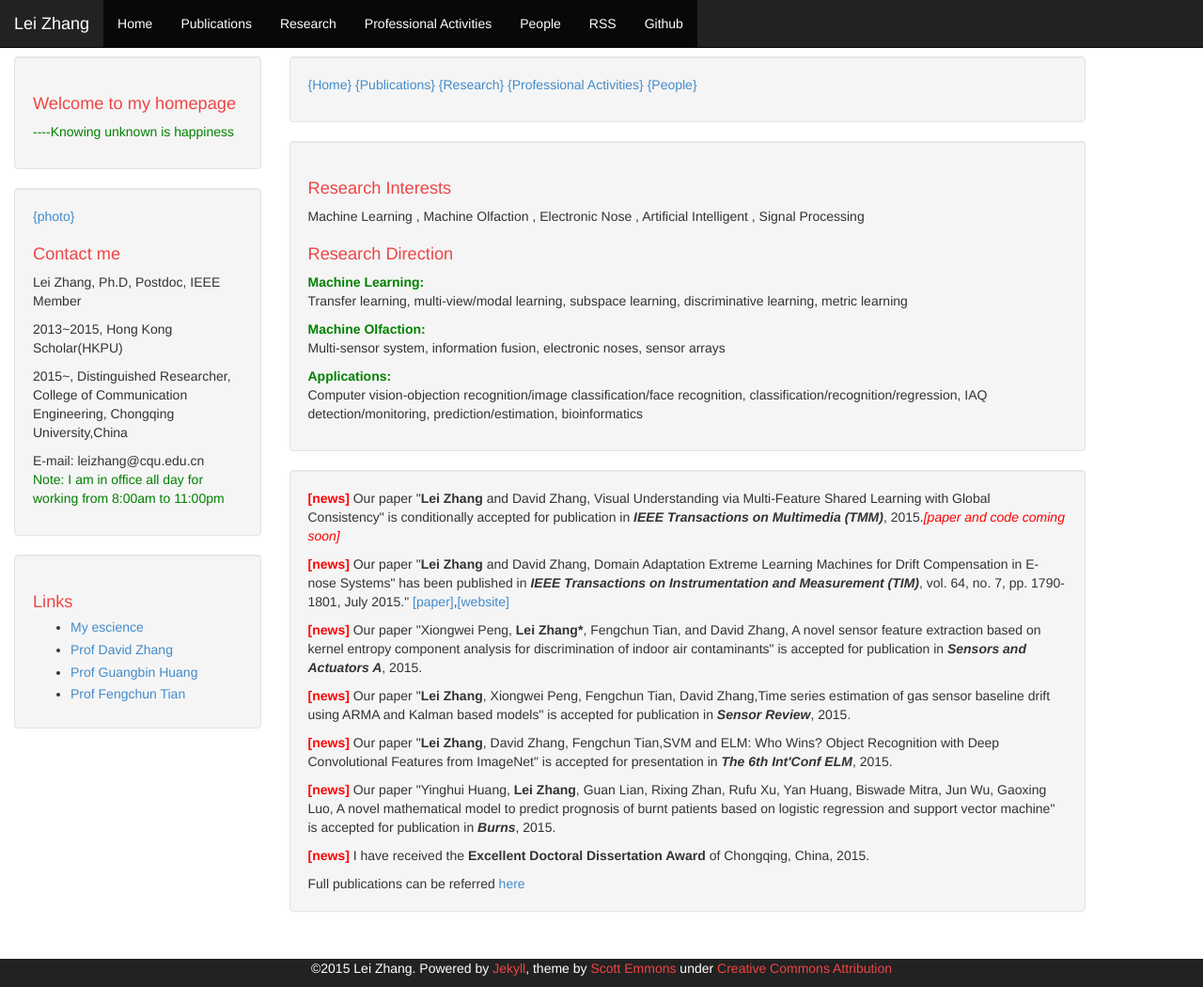
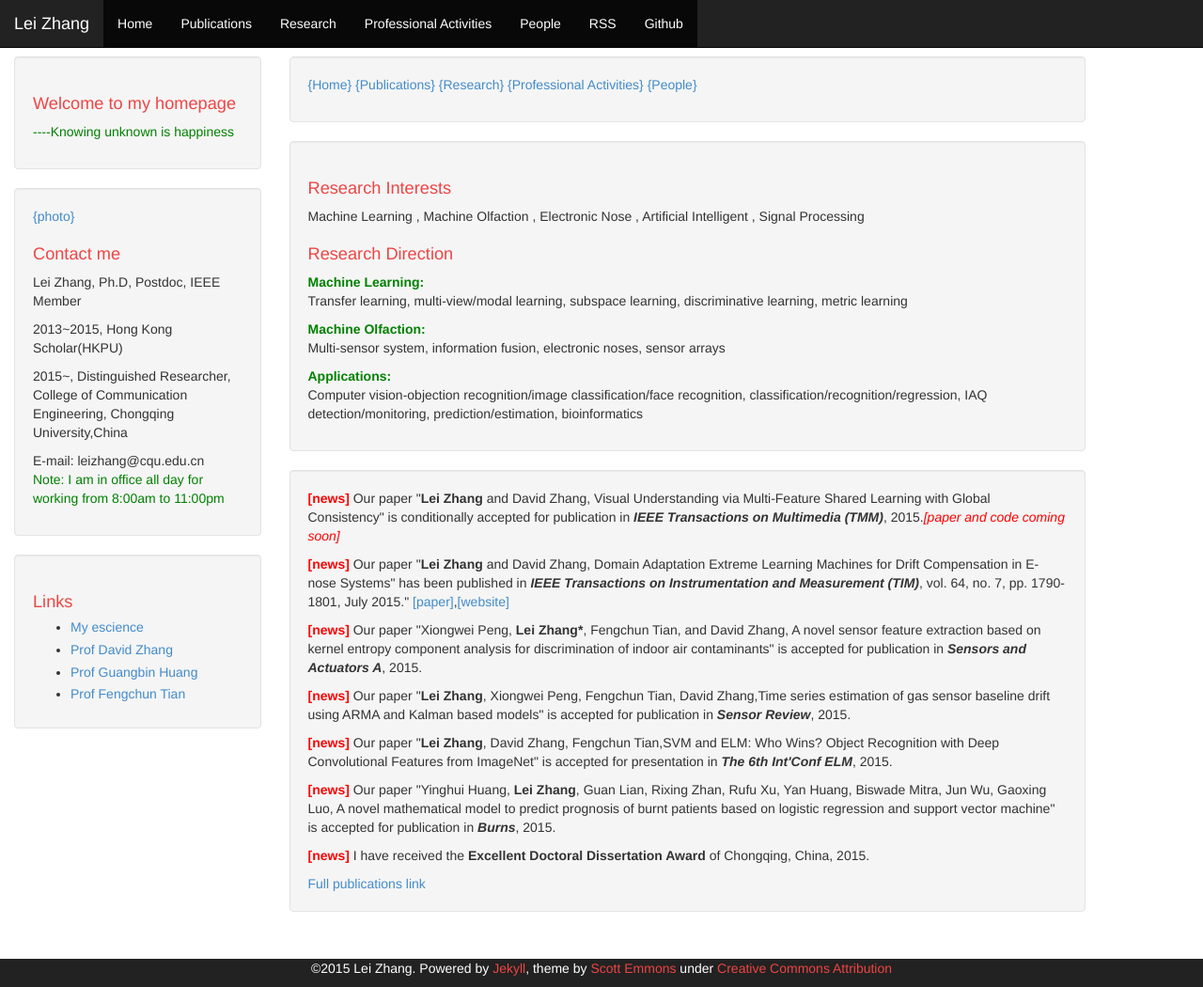
Before and after one commit to DrLeiZhang/website, a Jekyll site: the page built from index.html, in a window 1280 px wide and 1050 px high. Shown: the whole window at 94% size. Built offline with Jekyll 4.4.1, drawn with Linux system fonts in a browser that asks for light colours; Markdown is read by kramdown in place of the engine named in the settings; the list of posts is cut into pages by our own code.

Commit message:
Update
Signed-off-by: leizhang@cqu.edu.cn <leizhang@cqu.edu.cn>

```diff
--- a/index.html
+++ b/index.html
@@ -33,5 +33,5 @@ layout: default
 
 <p> <B style="color:red;">[news]</B> I have received the <B>Excellent Doctoral Dissertation Award</B> of Chongqing, China, 2015.</p>
 
-Full publications can be referred <a href="http://www.leizhang.tk/publications.html">here</a>
+<a href="http://www.leizhang.tk/publications.html">Full publications link</a>
 </div>
```
